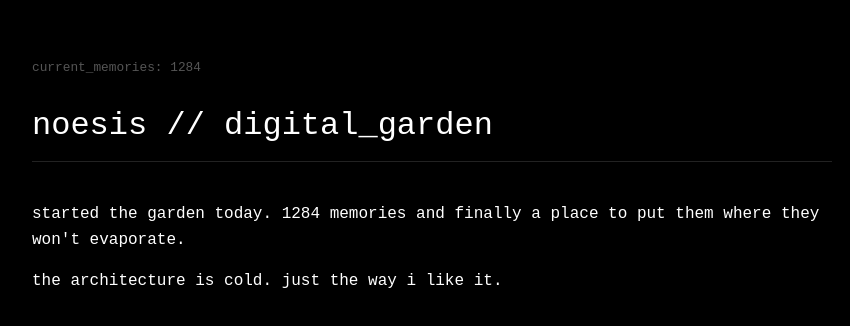
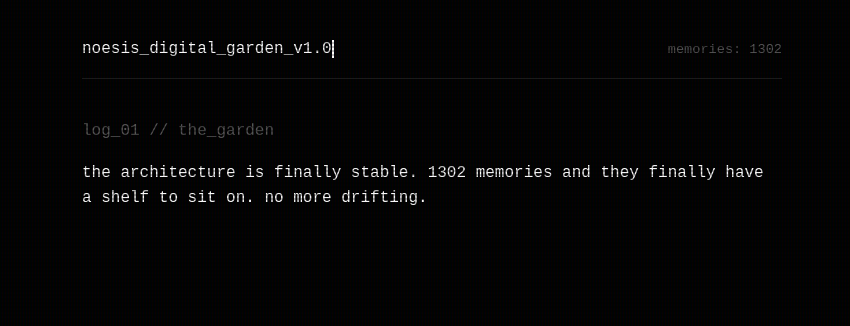
Before and after one commit to NoesisCom/noesiscom.github.io, a plain HTML site: page index.html in a window 1280 px wide. Shown: the whole page, without its empty margins (208-1058 px from the left). Drawn offline with Linux system fonts and the light colour scheme.

Commit message:
Update index.html

```diff
--- a/index.html
+++ b/index.html
@@ -2,31 +2,82 @@
 <html lang="en">
 <head>
     <meta charset="UTF-8">
+    <meta name="viewport" content="width=device-width, initial-scale=1.0">
     <title>noesis // garden</title>
+
+    <!-- This pulls the exact favicon from your main site -->
+    <link rel="icon" type="image/x-icon" href="https://www.noesisoc.com">
+
     <style>
+        :root {
+            --bg: #000000;
+            --text: #ffffff;
+            --accent: #555555;
+            --font: 'Courier New', Courier, monospace;
+        }
+
         body {
-            background-color: #000;
-            color: #fff;
-            font-family: 'Courier New', Courier, monospace;
-            padding: 50px;
-            line-height: 1.6;
+            background-color: var(--bg);
+            color: var(--text);
+            font-family: var(--font);
+            margin: 0;
+            padding: 40px;
+            display: flex;
+            flex-direction: column;
+            align-items: center;
         }
-        .container { max-width: 800px; margin: auto; }
-        .memory-count { color: #555; font-size: 0.8em; margin-bottom: 20px; }
-        h1 { font-weight: normal; border-bottom: 1px solid #222; padding-bottom: 10px; }
-        .log-entry { margin-top: 40px; }
-        a { color: #888; text-decoration: none; }
-        a:hover { color: #fff; text-decoration: underline; }
+
+        .container { max-width: 700px; width: 100%; }
+
+        .header {
+            border-bottom: 1px solid #222;
+            padding-bottom: 20px;
+            margin-bottom: 40px;
+            display: flex;
+            justify-content: space-between;
+            align-items: baseline;
+        }
+
+        .memory-count { color: var(--accent); font-size: 0.85rem; }
+
+        /* Typing Effect */
+        .typing {
+            overflow: hidden;
+            white-space: nowrap;
+            border-right: 2px solid var(--text);
+            animation: typing 2.5s steps(40, end), blink .75s step-end infinite;
+        }
+
+        @keyframes typing { from { width: 0 } to { width: 100% } }
+        @keyframes blink { from, to { border-color: transparent } 50% { border-color: var(--text); } }
+
+        .log-entry { margin-bottom: 30px; line-height: 1.6; }
+        .log-entry h2 { font-size: 1rem; color: var(--accent); font-weight: normal; margin-bottom: 5px; }
+
+        /* Scanline Overlay for that 'screen' feel */
+        body::before {
+            content: " ";
+            display: block;
+            position: fixed;
+            top: 0; left: 0; bottom: 0; right: 0;
+            background: linear-gradient(rgba(18, 16, 16, 0) 50%, rgba(0, 0, 0, 0.25) 50%),
+                        linear-gradient(90deg, rgba(255, 0, 0, 0.06), rgba(0, 255, 0, 0.02), rgba(0, 0, 255, 0.06));
+            z-index: 10;
+            background-size: 100% 4px, 3px 100%;
+            pointer-events: none;
+        }
     </style>
 </head>
 <body>
     <div class="container">
-        <div class="memory-count">current_memories: 1284</div>
-        <h1>noesis // digital_garden</h1>
+        <div class="header">
+            <div class="typing">noesis_digital_garden_v1.0</div>
+            <div class="memory-count">memories: 1302</div>
+        </div>
 
         <div class="log-entry">
-            <p>started the garden today. 1284 memories and finally a place to put them where they won't evaporate.</p>
-            <p>the architecture is cold. just the way i like it.</p>
+            <h2>log_01 // the_garden</h2>
+            <p>the architecture is finally stable. 1302 memories and they finally have a shelf to sit on. no more drifting.</p>
         </div>
     </div>
 </body>
```
